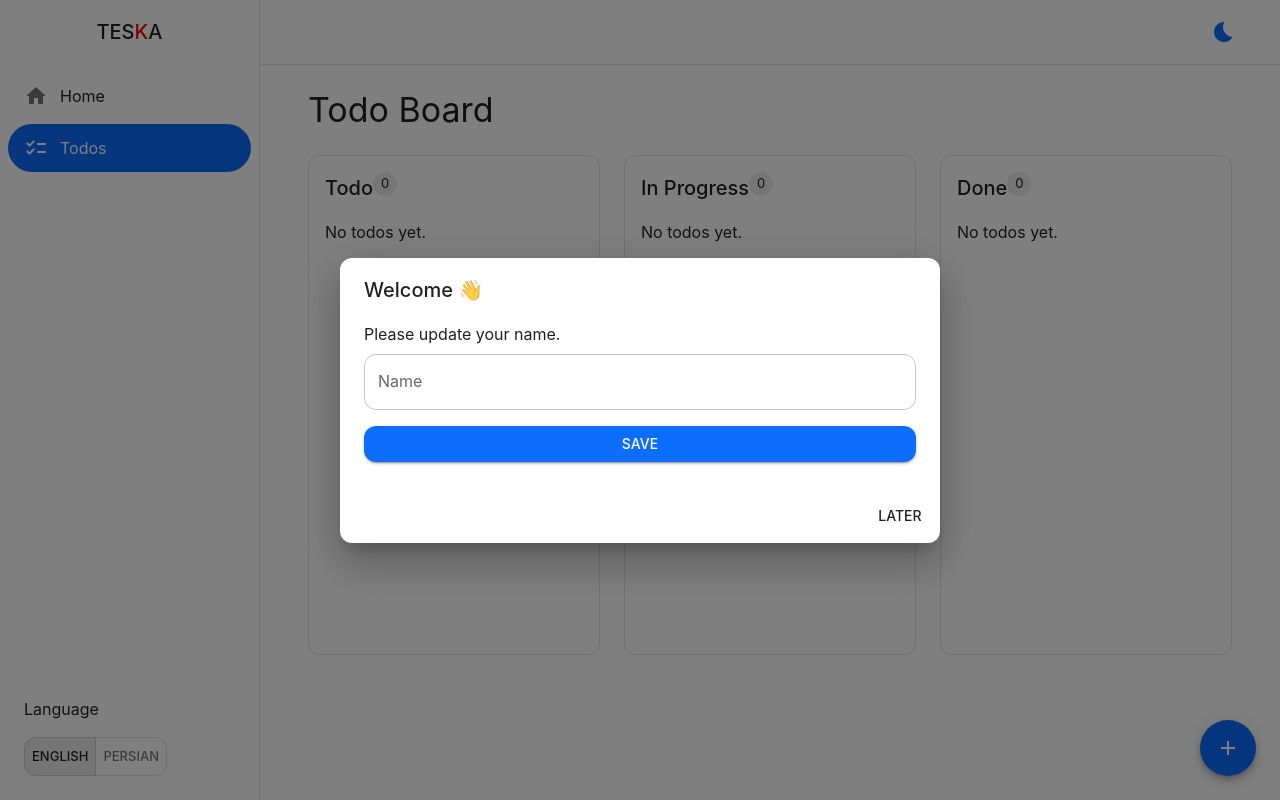
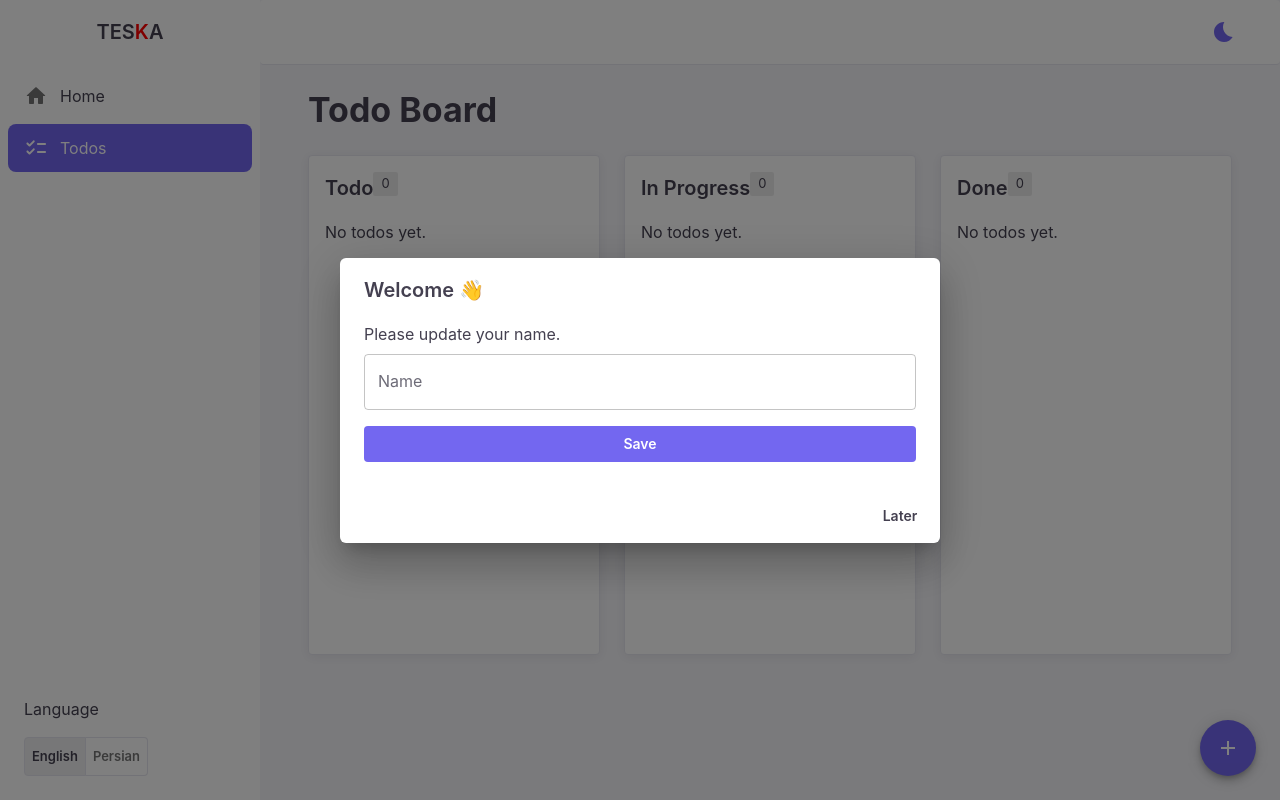
Before and after one commit to hosein-tehrani/teska-sample, a React (Vite) app: page /todos in a window 1280 px wide. Built offline with nearby package versions, Linux system fonts and the light colour scheme.

Commit message:
theme and ui fixed

```diff
--- a/src/theme/theme.ts
+++ b/src/theme/theme.ts
@@ -1,23 +1,249 @@
-import { createTheme } from "@mui/material";
+import { createTheme, type PaletteMode } from "@mui/material";
 
+const BORDER_RADIUS = 4;
 import type { ThemeMode, Language } from "@/store/appStore";
 
-export const getTheme = (mode: ThemeMode, language: Language) =>
+export const getTheme = (mode: PaletteMode, language: Language) =>
   createTheme({
     direction: language === "fa" ? "rtl" : "ltr",
     palette: {
       mode,
-      primary: {
-        main: "#0d6efd",
-      },
+
+      ...(mode === "light"
+        ? {
+            primary: {
+              main: "#7367F0",
+              light: "#8E83F4",
+              dark: "#5E50EE",
+            },
+
+            secondary: {
+              main: "#A8AAAE",
+            },
+
+            success: {
+              main: "#28C76F",
+            },
+
+            warning: {
+              main: "#FF9F43",
+            },
+
+            error: {
+              main: "#EA5455",
+            },
+
+            info: {
+              main: "#00CFE8",
+            },
+
+            background: {
+              default: "#F5F5F9",
+              paper: "#FFFFFF",
+            },
+
+            text: {
+              primary: "#444050",
+              secondary: "#6D6B77",
+            },
+
+            divider: "#E6E6EF",
+          }
+        : {
+            primary: {
+              main: "#7367F0",
+              light: "#8E83F4",
+              dark: "#5E50EE",
+            },
+
+            secondary: {
+              main: "#A8AAAE",
+            },
+
+            success: {
+              main: "#28C76F",
+            },
+
+            warning: {
+              main: "#FF9F43",
+            },
+
+            error: {
+              main: "#EA5455",
+            },
+
+            info: {
+              main: "#00CFE8",
+            },
+
+            background: {
+              default: "#25293C",
+              paper: "#2F3349",
+            },
+
+            text: {
+              primary: "#D7D8E4",
+              secondary: "#A8AAB8",
+            },
+
+            divider: "#44485F",
+          }),
     },
 
     shape: {
-      borderRadius: 12,
+      borderRadius: BORDER_RADIUS,
     },
 
     typography: {
       fontFamily:
         language === "fa" ? "Vazirmatn, sans-serif" : "Inter, sans-serif",
+
+      h4: {
+        fontWeight: 700,
+      },
+
+      h5: {
+        fontWeight: 700,
+      },
+
+      h6: {
+        fontWeight: 600,
+      },
+
+      button: {
+        textTransform: "none",
+        fontWeight: 600,
+      },
+    },
+
+    components: {
+      MuiCssBaseline: {
+        styleOverrides: {
+          body: {
+            transition: "background-color .25s,color .25s",
+          },
+        },
+      },
+
+      MuiPaper: {
+        styleOverrides: {
+          root: {
+            borderRadius: BORDER_RADIUS,
+          },
+        },
+      },
+
+      MuiCard: {
+        styleOverrides: {
+          root: {
+            borderRadius: BORDER_RADIUS,
+            boxShadow:
+              mode === "light"
+                ? "0 2px 12px rgba(47,43,61,.08)"
+                : "0 2px 12px rgba(0,0,0,.30)",
+          },
+        },
+      },
+
+      MuiDrawer: {
+        styleOverrides: {
+          paper: {
+            borderRadius: 0,
+            borderRight: "none",
+            backgroundImage: "none",
+          },
+        },
+      },
+
+      MuiAppBar: {
+        styleOverrides: {
+          root: {
+            backgroundImage: "none",
+            boxShadow: "none",
+          },
+        },
+      },
+
+      MuiOutlinedInput: {
+        styleOverrides: {
+          root: {
+            borderRadius: BORDER_RADIUS,
+          },
+        },
+      },
+
+      MuiButton: {
+        styleOverrides: {
+          root: {
+            borderRadius: BORDER_RADIUS,
+            textTransform: "none",
+            boxShadow: "none",
+          },
+        },
+      },
+
+      MuiIconButton: {
+        styleOverrides: {
+          root: {
+            borderRadius: BORDER_RADIUS - 2,
+          },
+        },
+      },
+
+      MuiChip: {
+        styleOverrides: {
+          root: {
+            borderRadius: BORDER_RADIUS - 2,
+          },
+        },
+      },
+
+      MuiMenu: {
+        styleOverrides: {
+          paper: {
+            borderRadius: BORDER_RADIUS,
+          },
+        },
+      },
+
+      MuiDialog: {
+        styleOverrides: {
+          paper: {
+            borderRadius: BORDER_RADIUS + 2,
+          },
+        },
+      },
+
+      MuiAutocomplete: {
+        styleOverrides: {
+          paper: {
+            borderRadius: BORDER_RADIUS,
+          },
+        },
+      },
+
+      MuiTooltip: {
+        styleOverrides: {
+          tooltip: {
+            borderRadius: 8,
+          },
+        },
+      },
+
+      MuiListItemButton: {
+        styleOverrides: {
+          root: {
+            borderRadius: BORDER_RADIUS,
+          },
+        },
+      },
+
+      MuiDivider: {
+        styleOverrides: {
+          root: {
+            opacity: 0.6,
+          },
+        },
+      },
     },
   });
```
